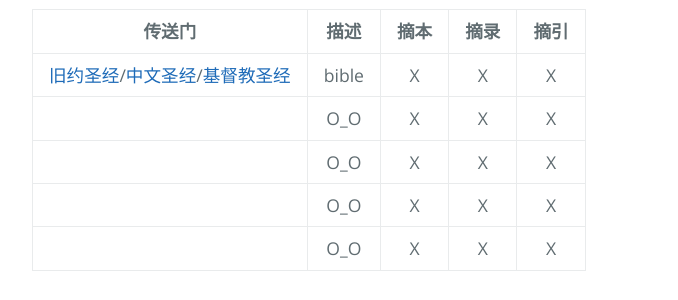
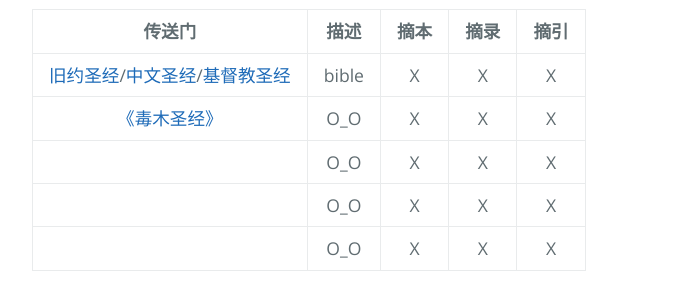
Before and after one commit to AmbroseRen/test, a Jekyll site: the page built from Data/Religion/index.md, in a window 1280 px wide. Shown: the part 137-437 px from the top of the page, without its empty margins (192-870 px from the left). Built offline with Jekyll 4.4.1, drawn with Linux system fonts in a browser that asks for light colours; our own code applies the rules of GitHub Pages for plain Markdown files; the repository's description, which GitHub fills in, is left out.

Commit message:
Update index.md

```diff
--- a/Data/Religion/index.md
+++ b/Data/Religion/index.md
@@ -5,7 +5,7 @@
 | 传送门 | 描述 | 摘本 | 摘录 | 摘引 |
 |:---:|:---:|:---:|:---:|:---:|
 | [旧约圣经](http://www.jdzhg.com/shengjing/djsj.htm)/[中文圣经](http://www.chinesebibleonline.com/)/[基督教圣经](http://www.godcom.net/) | bible | X | X | X |
+| [《毒木圣经》](https://www.pilibook.com/book_2851/) | O_O | X | X | X |
 | []() | O_O | X | X | X |
 | []() | O_O | X | X | X |
 | []() | O_O | X | X | X |
-| []() | O_O | X | X | X |
```
